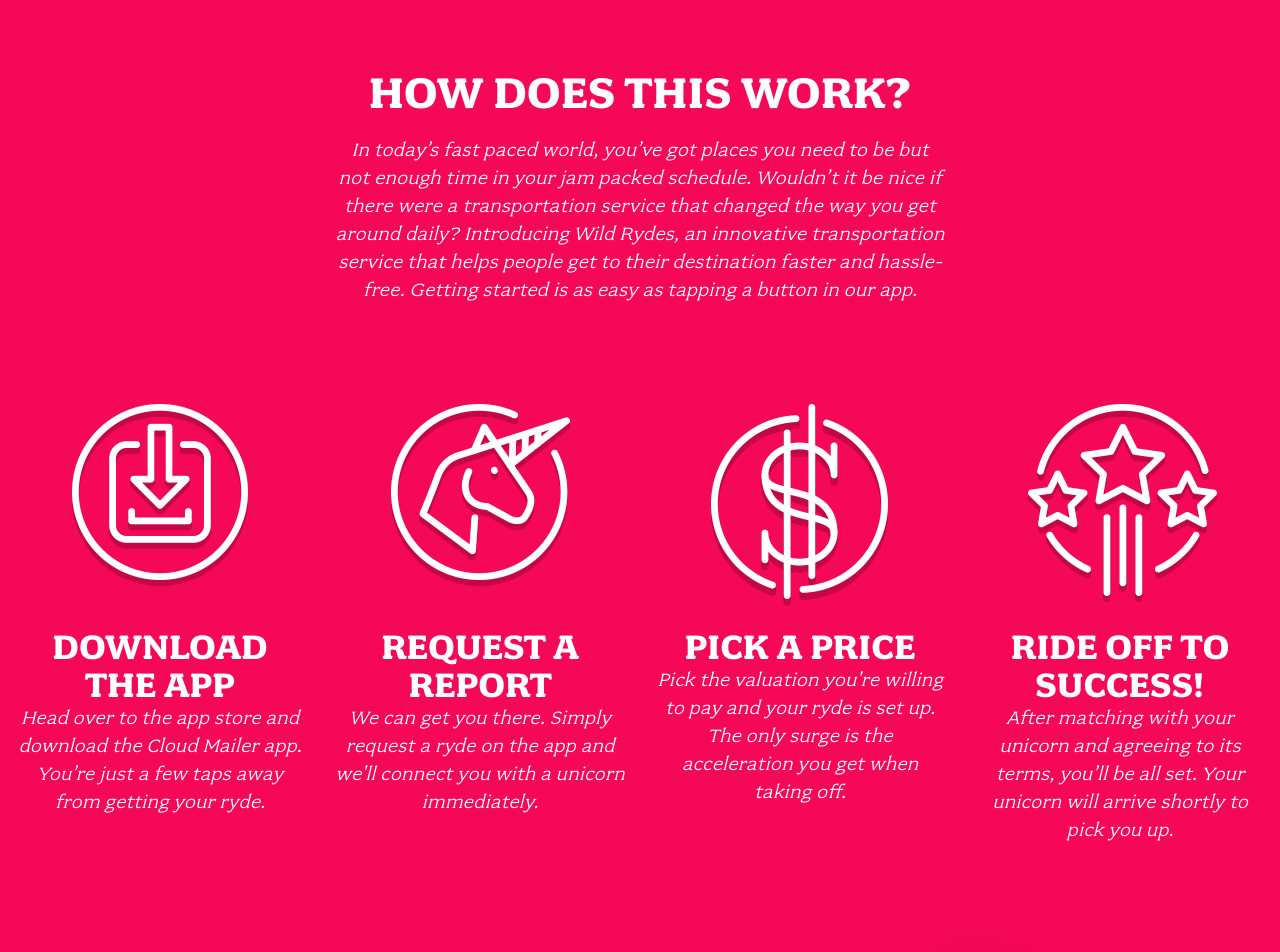
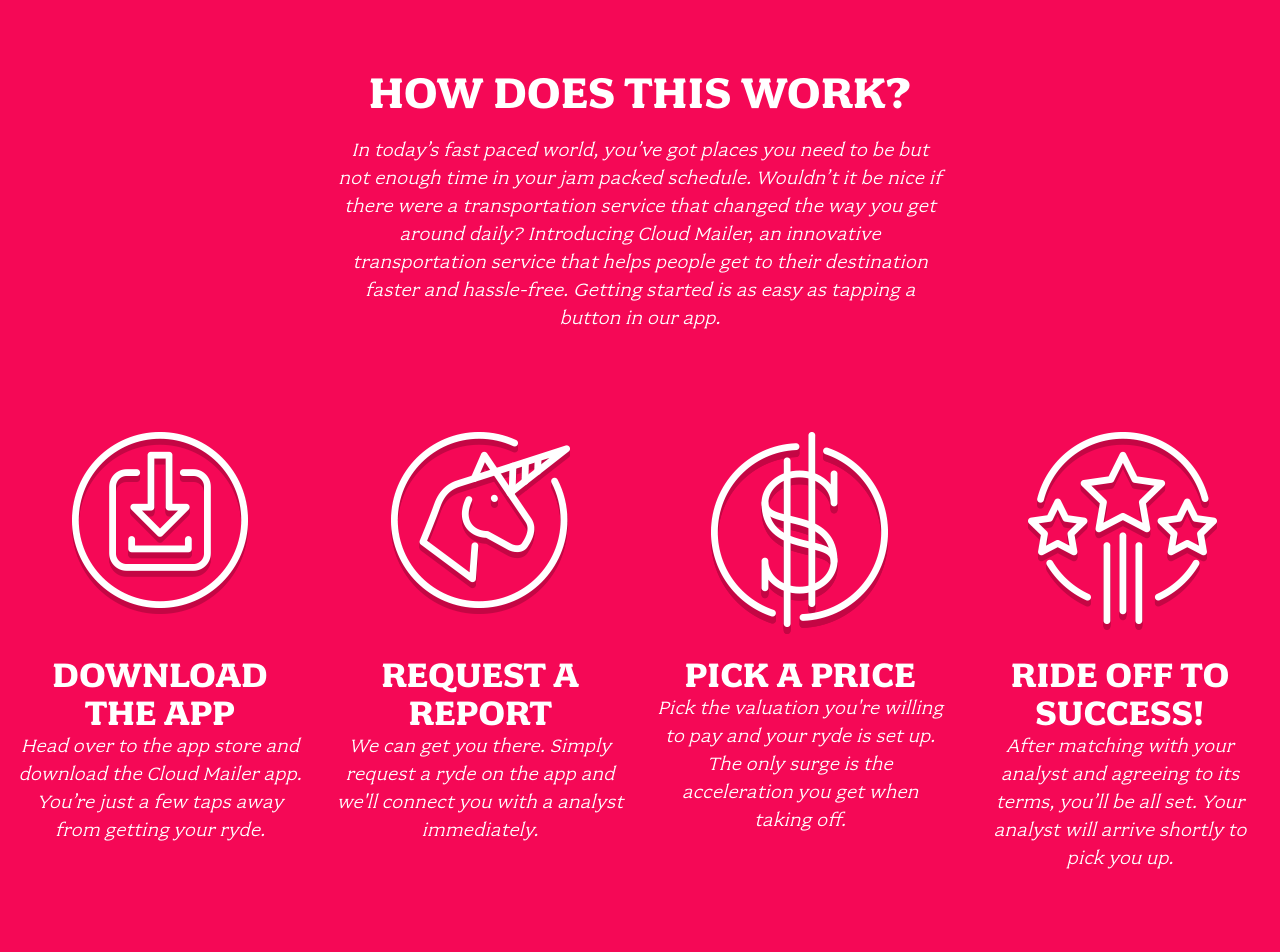
Before and after one commit to sodaski5/aws-cloud, a plain HTML site: page index.html in a window 1280 px wide. Shown: the part 960-1912 px from the top of the page. Drawn offline with Linux system fonts and the light colour scheme.

Commit message:
dev-complete

```diff
--- a/index.html
+++ b/index.html
@@ -32,7 +32,7 @@
     <div class="row column large-9 xlarge-6 xxlarge-4">
       <h2 class="section-title">How Does This Work?</h2>
       <p class="content">
-        In today’s fast paced world, you’ve got places you need to be but not enough time in your jam packed schedule. Wouldn’t it be nice if there were a transportation service that changed the way you get around daily? Introducing Wild Rydes, an innovative transportation service that helps people get to their destination faster and hassle-free. Getting started is as easy as tapping a button in our app.
+        In today’s fast paced world, you’ve got places you need to be but not enough time in your jam packed schedule. Wouldn’t it be nice if there were a transportation service that changed the way you get around daily? Introducing Cloud Mailer, an innovative transportation service that helps people get to their destination faster and hassle-free. Getting started is as easy as tapping a button in our app.
       </p>
     </div>
 
@@ -47,7 +47,7 @@
       <div class="column">
         <div class="home-about-block">
           <h3 class="title icon-unicorn">Request A Report</h3>
-          <p class="content">We can get you there. Simply request a ryde on the app and we'll connect you with a unicorn immediately.</p>
+          <p class="content">We can get you there. Simply request a ryde on the app and we'll connect you with a analyst immediately.</p>
         </div>
       </div>
 
@@ -61,7 +61,7 @@
       <div class="column">
         <div class="home-about-block">
           <h3 class="title icon-success">Ride Off To Success!</h3>
-          <p class="content">After matching with your unicorn and agreeing to its terms, you’ll be all set. Your unicorn will arrive shortly to pick you up.</p>
+          <p class="content">After matching with your analyst and agreeing to its terms, you’ll be all set. Your analyst will arrive shortly to pick you up.</p>
         </div>
       </div>
     </div>
@@ -71,7 +71,7 @@
     <div class="row column large-9 xlarge-6 xxlarge-4">
       <h2 class="section-title">Our Story</h2>
       <p class="content">
-        Cloud Mailer was started by a former hedge fund analyst and a software developer. The two long-time friends happened upon the Wild Rydes idea after attending a silent yoga retreat in Nevada. After gazing upon the majestic herds of unicorns prancing across a surreal Nevada sunset, they witnessed firsthand the poverty and unemployment endemic to that once proud race. Whether it was modern society’s reliance on science over magic or not, we’ll never know the cause of their Ozymandian downfall and fade to obscurity. Moved by empathy, romance, and free enterprise, they saw an opportunity to marry society’s demand for faster, more flexible transportation to underutilized beasts of labor through an on-demand market making transportation app. Using the founders’ respective expertise in animal husbandry and software engineering, Wild Rydes was formed and has since raised untold amounts of venture capital. Today, Wild Rydes has thousands of unicorns in its network fulfilling hundreds of rydes each day.
+        Cloud Mailer was started by a former hedge fund analyst and a software developer. The two long-time friends happened upon the Wild Rydes idea after attending a silent yoga retreat in Nevada. After gazing upon the majestic herds of analysts prancing across a surreal Nevada sunset, they witnessed firsthand the poverty and unemployment endemic to that once proud race. Whether it was modern society’s reliance on science over magic or not, we’ll never know the cause of their Ozymandian downfall and fade to obscurity. Moved by empathy, romance, and free enterprise, they saw an opportunity to marry society’s demand for faster, more flexible transportation to underutilized beasts of labor through an on-demand market making transportation app. Using the founders’ respective expertise in animal husbandry and software engineering, Cloud Mailer was formed and has since raised untold amounts of venture capital. Today, Cloud Mailer has thousands of analysts in its network fulfilling hundreds of rydes each day.
       </p>
     </div>
   </section>
```
Also changed, not shown: unicorns.html (+1 -1 lines), images/background.png, 2 other files.
